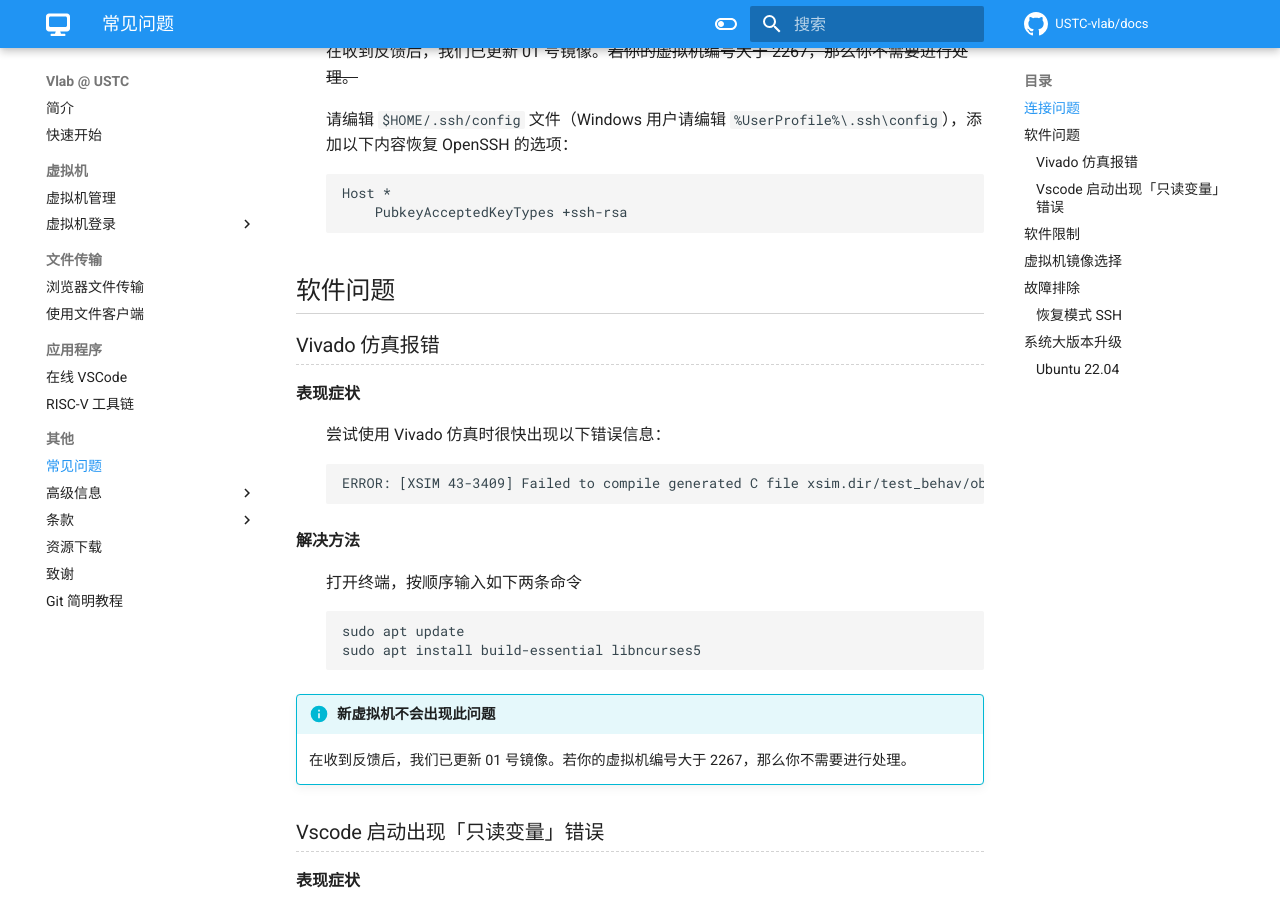
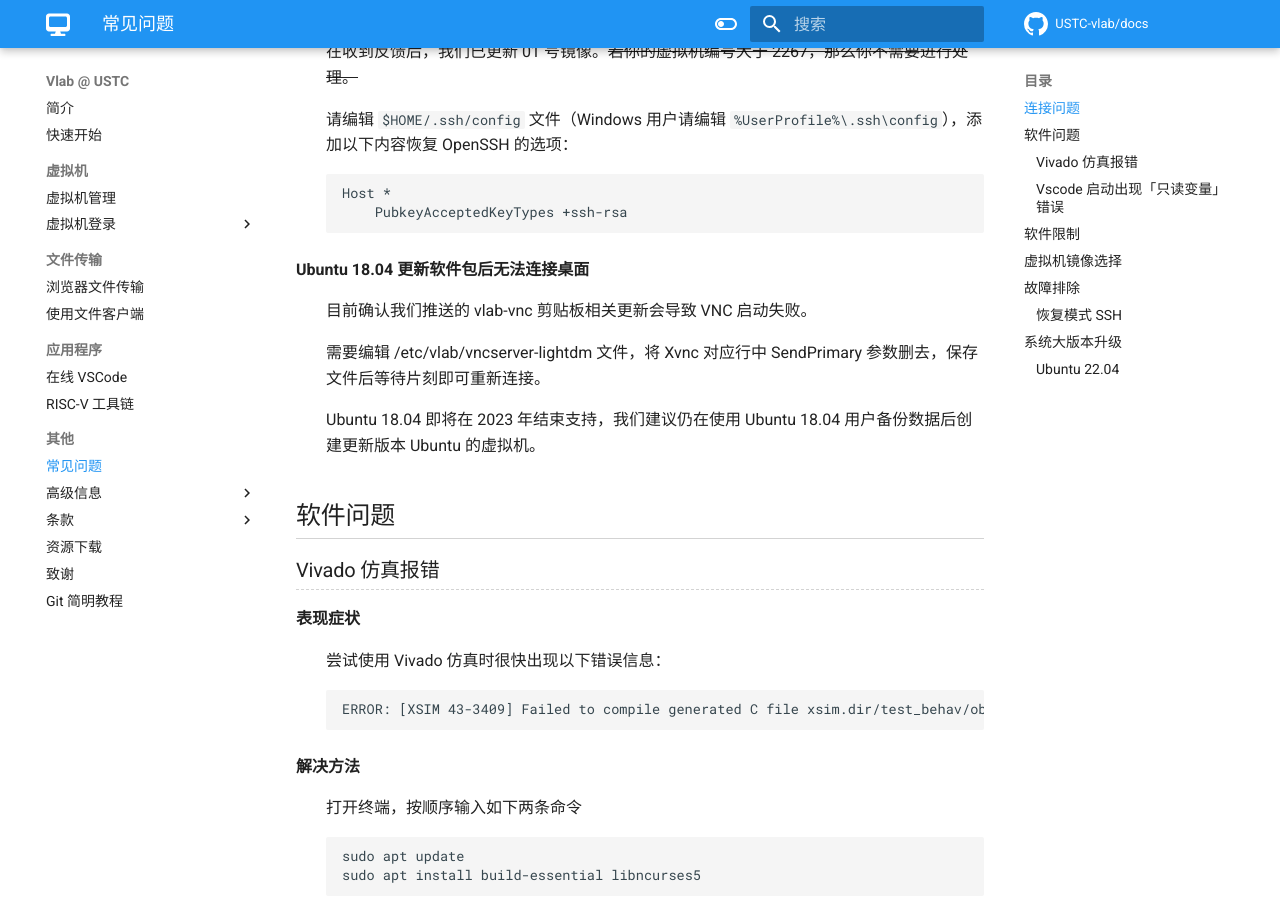
Before and after one commit to USTC-vlab/docs, an MkDocs documentation site: the page built from docs/faq.md, in a window 1280 px wide and 900 px high, scrolled down 1067 px. Built offline with MkDocs 1.6.1 and Material for MkDocs 9.7.7, drawn with Linux system fonts in a browser that asks for light colours; comment, search, counter and statistics services are not loaded.

Commit message:
FAQ: add info about vlab-vnc in Ubuntu 18.04

````diff
--- a/docs/faq.md
+++ b/docs/faq.md
@@ -45,6 +45,14 @@ SSH 连接提示 `sign_and_send_pubkey: no mutual signature supported`
     Host *
         PubkeyAcceptedKeyTypes +ssh-rsa
     ```
+
+Ubuntu 18.04 更新软件包后无法连接桌面
+
+:   目前确认我们推送的 vlab-vnc 剪贴板相关更新会导致 VNC 启动失败。
+
+    需要编辑 /etc/vlab/vncserver-lightdm 文件，将 Xvnc 对应行中 SendPrimary 参数删去，保存文件后等待片刻即可重新连接。
+
+    Ubuntu 18.04 即将在 2023 年结束支持，我们建议仍在使用 Ubuntu 18.04 用户备份数据后创建更新版本 Ubuntu 的虚拟机。
 
 ## 软件问题 {#software}
 
````
